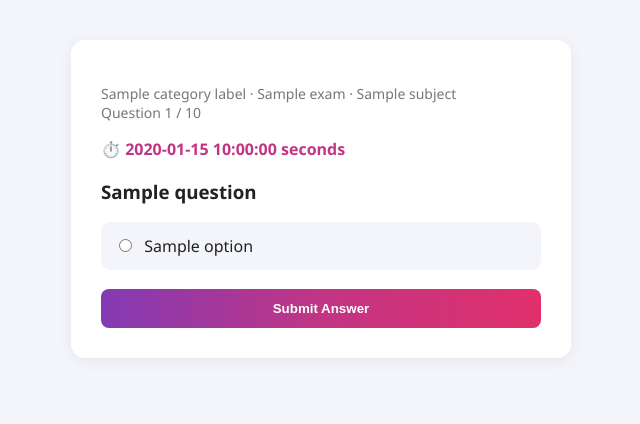
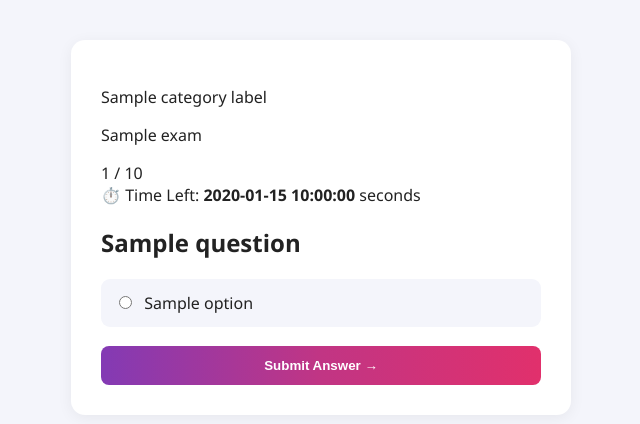
Before and after one commit to princekumar3232/Quizbuzz, a Flask app: template templates/question.html in a window 1280 px wide. Shown: the part 54-478 px from the top of the page, without its empty margins (319-959 px from the left). Run offline with Flask 3, Linux system fonts and the light colour scheme; the template is opened without the code that fills it: most values are stand-ins (such as "Sample title", 1, 10 or a date in 2020).

Commit message:
Update question.html

```diff
--- a/templates/question.html
+++ b/templates/question.html
@@ -1,51 +1,86 @@
 {% extends "base.html" %}
 
+
 {% block title %}
+
 Question {{ q_number }}
+
 {% endblock %}
+
 
 {% block content %}
 
+
 <div class="quiz-card">
 
-    <p class="progress">
 
-        {{ category_label }}
+    <div class="quiz-top">
 
-        {% if exam %}
-            · {{ exam }}
-        {% endif %}
 
-        {% if subject %}
-            · {{ subject }}
-        {% endif %}
+        <div>
 
-        <br>
+            <p class="eyebrow">
+                {{ category_label }}
+            </p>
 
-        Question {{ q_number }} / {{ total }}
+            <p class="quiz-name">
+                {{ exam }}
+            </p>
 
-    </p>
+        </div>
 
-    <p class="timer">
-        ⏱️
-        <span id="timeLeft">
+
+        <div class="question-counter">
+
+            {{ q_number }} / {{ total }}
+
+        </div>
+
+
+    </div>
+
+
+    <div class="progress-bar">
+
+        <div
+            class="progress-fill"
+            style="width: {{ ((q_number / total) * 100)|round(0) }}%;"
+        ></div>
+
+    </div>
+
+
+    <div class="timer-box">
+
+        ⏱️ Time Left:
+
+        <strong id="timeLeft">
             {{ time_limit }}
-        </span>
+        </strong>
+
         seconds
-    </p>
 
-    <h3>
+    </div>
+
+
+    <h2 class="question-text">
+
         {{ question }}
-    </h3>
+
+    </h2>
+
 
     <form
         method="POST"
         id="quizForm"
     >
 
+
         {% for option in options %}
 
+
         <label class="option-label">
+
 
             <input
                 type="radio"
@@ -54,22 +89,33 @@ Question {{ q_number }}
                 required
             >
 
-            {{ option }}
+
+            <span>
+                {{ option }}
+            </span>
+
 
         </label>
 
+
         {% endfor %}
+
 
         <button
             type="submit"
-            class="full-btn"
+            class="btn full-btn"
         >
-            Submit Answer
+
+            Submit Answer →
+
         </button>
+
 
     </form>
 
+
 </div>
+
 
 <script>
 
@@ -81,22 +127,49 @@ const timerElement =
 const formElement =
     document.getElementById("quizForm");
 
-const timer = setInterval(function () {
 
-    timeLeft--;
+const timer = setInterval(
+    function () {
 
-    timerElement.textContent = timeLeft;
+        timeLeft--;
 
-    if (timeLeft <= 0) {
+        timerElement.textContent =
+            timeLeft;
 
-        clearInterval(timer);
 
-        formElement.submit();
+        if (timeLeft <= 0) {
 
-    }
+            clearInterval(timer);
 
-}, 1000);
+            /*
+             * Timer khatam hone par
+             * bina answer ke submit.
+             *
+             * Required radio ki wajah se
+             * browser submit block kar sakta hai,
+             * isliye required remove kar rahe hain.
+             */
+
+            const radios =
+                formElement.querySelectorAll(
+                    'input[name="option"]'
+                );
+
+            radios.forEach(
+                function (radio) {
+                    radio.required = false;
+                }
+            );
+
+            formElement.submit();
+
+        }
+
+    },
+    1000
+);
 
 </script>
 
+
 {% endblock %}
```
